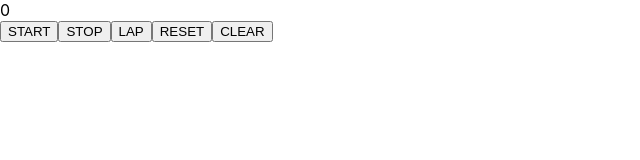
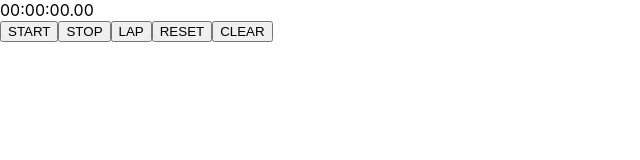
Before and after one commit to dstrekelj-algebra/ofe-react-stopwatch, a React (Create React App) app: page / in a window 1280 px wide. Shown: the top 160 px of the page, without its empty margins (0-640 px from the left). Built offline with nearby package versions, Linux system fonts and the light colour scheme.

Commit message:
feat(stopwatch): format time

```diff
--- a/src/Stopwatch/StopwatchFunction.jsx
+++ b/src/Stopwatch/StopwatchFunction.jsx
@@ -1,9 +1,10 @@
 import React from "react";
+import { formatTime } from "../helpers";
 
 export function Stopwatch(props) {
   return (
     <div>
-      <div>{props.timer}</div>
+      <div>{formatTime(props.timer)}</div>
       <div>
         <button onClick={props.onStart}>START</button>
         <button onClick={props.onStop}>STOP</button>
@@ -13,7 +14,7 @@ export function Stopwatch(props) {
       </div>
       <div>
         {props.times.map((time, index) => (
-          <div key={index}>{time}</div>
+          <div key={index}>{formatTime(time)}</div>
         ))}
       </div>
     </div>
--- /dev/null
+++ b/src/helpers.js
@@ -0,0 +1,16 @@
+function addLeadingZero(value) {
+  if (typeof value !== "number") {
+    return value;
+  }
+
+  return value >= 0 && value < 10 ? "0" + value : value;
+}
+
+export function formatTime(value) {
+  const cents = addLeadingZero(value % 100);
+  const seconds = addLeadingZero(Math.floor(value / 100) % 60);
+  const minutes = addLeadingZero(Math.floor(value / (100 * 60)) % 60);
+  const hours = addLeadingZero(Math.floor(value / (100 * 60 * 60)) % 60);
+
+  return `${hours}:${minutes}:${seconds}.${cents}`;
+}
```
